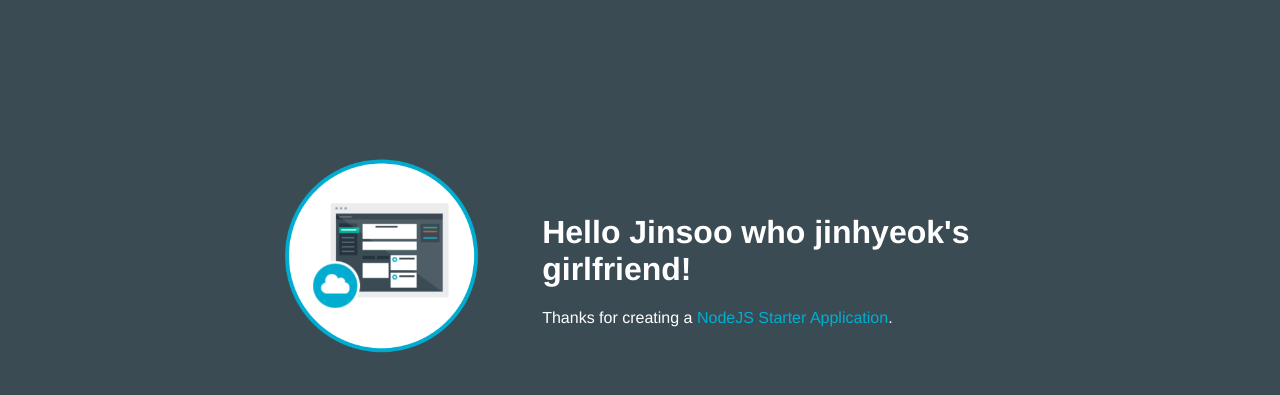
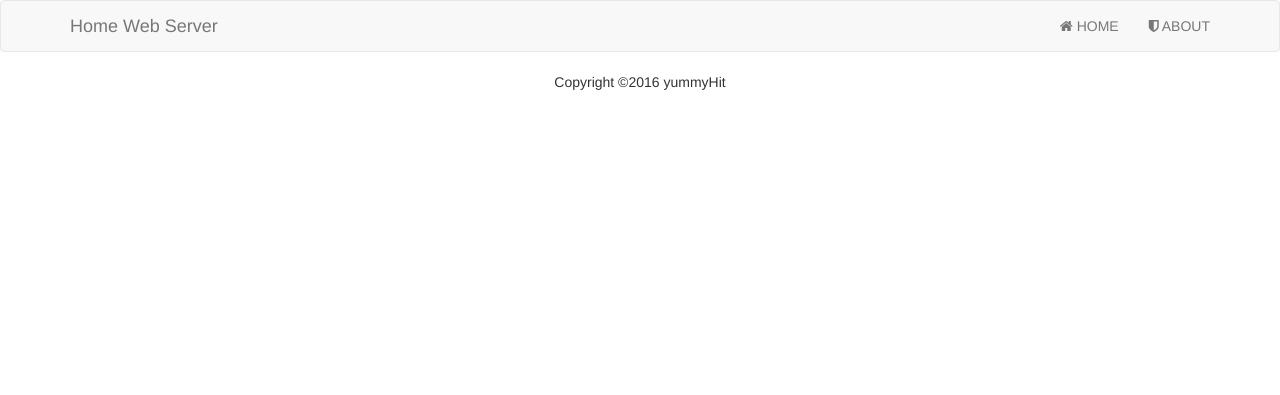
Before and after one commit to yummyHit/IBM_KimJinsoo, a website: page public/index.html in a window 1280 px wide. Drawn offline with nearby package versions, Linux system fonts and the light colour scheme; some packages are replaced by stand-ins of ours.

Commit message:
Update index.html

```diff
--- a/public/index.html
+++ b/public/index.html
@@ -1,26 +1,48 @@
 <!DOCTYPE html>
-<html>
+<html ng-app="hostApp">
+<head>
+<meta charset=utf-8>
+<title>Home Website</title>
+<link rel="stylesheet" href="//maxcdn.bootstrapcdn.com/bootstrap/3.3.7/css/bootstrap.min.css" />
+<link rel="stylesheet" href="//maxcdn.bootstrapcdn.com/font-awesome/4.7.0/css/font-awesome.min.css" />
+<link rel="shortcut icon" href="">
 
-  <head>
-    <title>NodeJS Starter Application</title>
-    <meta charset="utf-8">
-    <meta http-equiv="X-UA-Compatible" content="IE=edge">
-    <meta name="viewport" content="width=device-width, initial-scale=1">
-    <link rel="stylesheet" href="stylesheets/style.css">
-  </head>
+<script src="//ajax.googleapis.com/ajax/libs/angularjs/1.6.1/angular.min.js"></script>
+<script src="//ajax.googleapis.com/ajax/libs/angularjs/1.6.1/angular-route.min.js"></script>
 
-  <body>
-    <table>
-      <tr>
-        <td style= "width:30%;">
-          <img class = "newappIcon" src="images/newapp-icon.png">
-        </td>
-        <td>
-          <h1 id="message">Hello Jinsoo who jinhyeok's girlfriend!</h1>
-          <p class='description'></p> Thanks for creating a <span class = "blue">NodeJS Starter Application</span>.
-        </td>
-      </tr>
-    </table>
-  </body>
+<script src="/app/app.js"></script> </head>
 
+<body ng-controller="mainController">
+<header>
+<nav class="navbar navbar-default">
+<div class="container">
+<div class="navbar-header">
+<a class="navbar-brand" href="/">Home Web Server</a>
+</div>
+
+<ul class="nav navbar-nav navbar-right">
+<li><a href="/#!/"><i class="fa fa-home"></i> HOME</a></li>
+<li><a href="/#!/about"><i class="fa fa-shield"></i> ABOUT</a></li>
+</ul>
+</div>
+</nav>
+</header>
+
+<!-- MAIN CONTENT -->
+<div id="main">
+<!--
+<div class="text-center">
+{{ message }}
+<p />
+</div>
+-->
+<!-- angular templating -->
+<div ng-view></div>
+</div>
+
+<!-- FOOTER -->
+<footer class="text-center">
+Copyright &copy;2016 yummyHit
+</footer>
+</body>
 </html>
```
